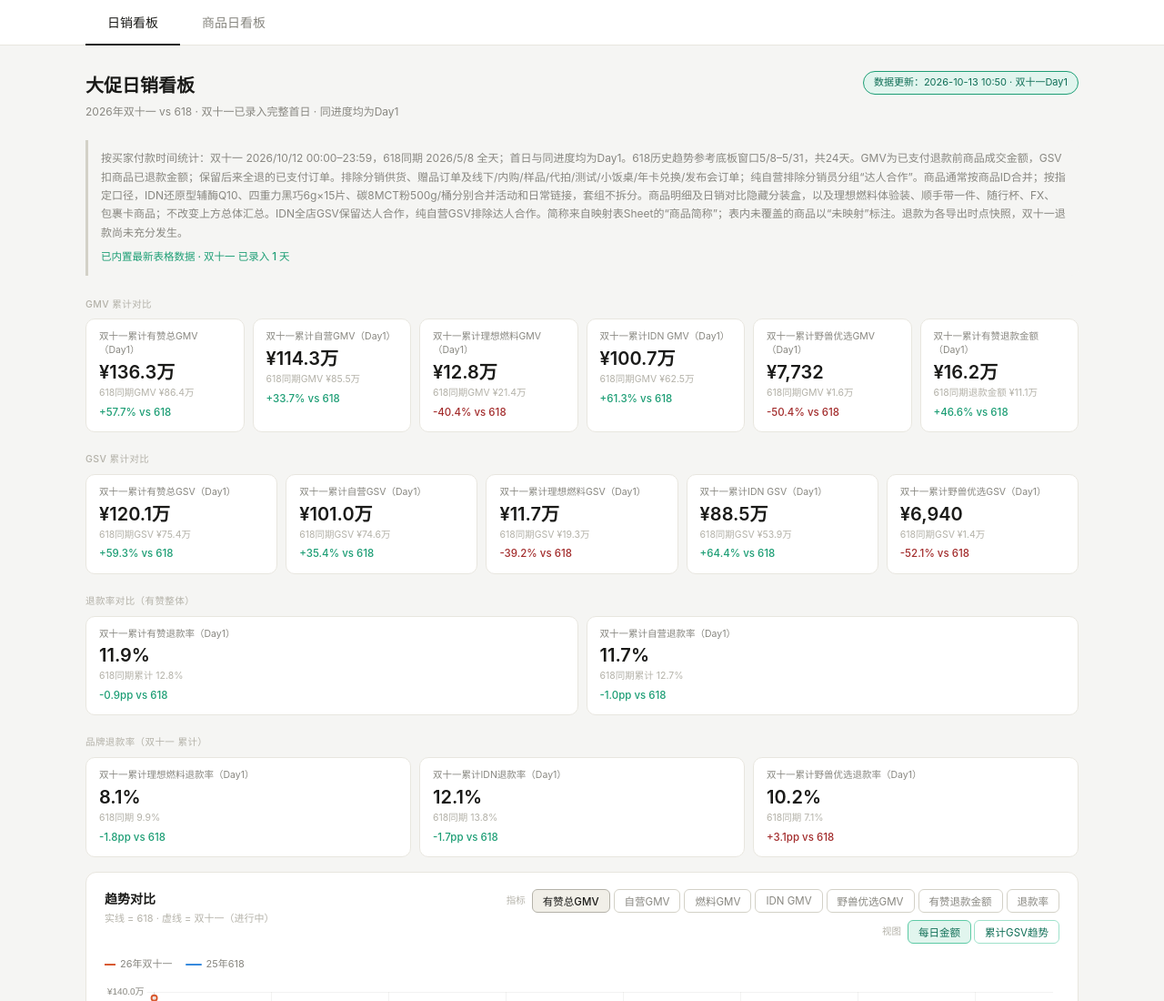
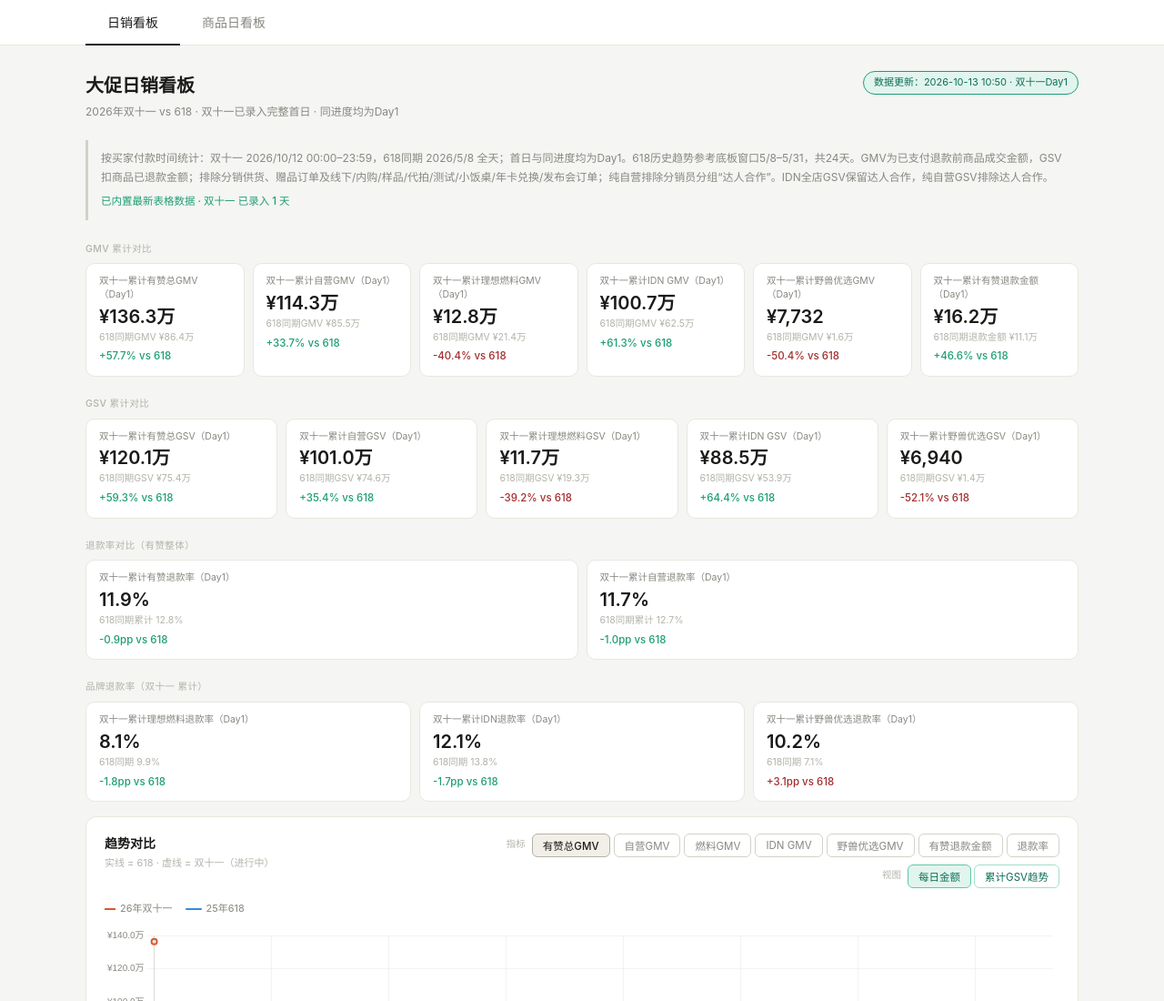
Before and after one commit to 15541584712m-netizen/26_10, a plain HTML site: page index.html in a window 1280 px wide. Shown: the top 1100 px of the page at 91% size. Drawn offline with nearby package versions, Linux system fonts and the light colour scheme.

Commit message:
Add files via upload

```diff
--- a/index.html
+++ b/index.html
@@ -168,7 +168,7 @@ tr.ttl td{font-weight:600;border-top:1px solid #d3d1c7;background:#fafaf8;}
   </div>
 </div>
 
-<div class="note-bar">按买家付款时间统计：双十一 2026/10/12 00:00–23:59，618同期 2026/5/8 全天；首日与同进度均为Day1。618历史趋势参考底板窗口5/8–5/31，共24天。GMV为已支付退款前商品成交金额，GSV扣商品已退款金额；保留后来全退的已支付订单。排除分销供货、赠品订单及线下/内购/样品/代拍/测试/小饭桌/年卡兑换/发布会订单；纯自营排除分销员分组“达人合作”。商品通常按商品ID合并；按指定口径，IDN还原型辅酶Q10、四重力黑巧6g×15片、碳8MCT粉500g/桶分别合并活动和日常链接，套组不拆分。商品明细及日销对比隐藏分装盒，以及理想燃料体验装、顺手带一件、随行杯、FX、包裹卡商品；不改变上方总体汇总。IDN全店GSV保留达人合作，纯自营GSV排除达人合作。简称来自映射表Sheet的“商品简称”；表内未覆盖的商品以“未映射”标注。退款为各导出时点快照，双十一退款尚未充分发生。<div id="ust"></div></div>
+<div class="note-bar">按买家付款时间统计：双十一 2026/10/12 00:00–23:59，618同期 2026/5/8 全天；首日与同进度均为Day1。618历史趋势参考底板窗口5/8–5/31，共24天。GMV为已支付退款前商品成交金额，GSV扣商品已退款金额；排除分销供货、赠品订单及线下/内购/样品/代拍/测试/小饭桌/年卡兑换/发布会订单；纯自营排除分销员分组“达人合作”。IDN全店GSV保留达人合作，纯自营GSV排除达人合作。<div id="ust"></div></div>
 
 <div class="glbl">GMV 累计对比</div>
 <div class="cg" id="cg1"></div>
@@ -256,7 +256,7 @@ tr.ttl td{font-weight:600;border-top:1px solid #d3d1c7;background:#fafaf8;}
 ════════════════════════════════════════ -->
 <div class="page" id="page-goods">
 
-<div class="note-bar" style="margin-top:0;"><strong>数据说明</strong> 按买家付款时间统计：双十一 2026/10/12 00:00–23:59，618同期 2026/5/8 全天；首日与同进度均为Day1。618历史趋势参考底板窗口5/8–5/31，共24天。GMV为已支付退款前商品成交金额，GSV扣商品已退款金额；保留后来全退的已支付订单。排除分销供货、赠品订单及线下/内购/样品/代拍/测试/小饭桌/年卡兑换/发布会订单；纯自营排除分销员分组“达人合作”。商品通常按商品ID合并；按指定口径，IDN还原型辅酶Q10、四重力黑巧6g×15片、碳8MCT粉500g/桶分别合并活动和日常链接，套组不拆分。商品明细及日销对比隐藏分装盒，以及理想燃料体验装、顺手带一件、随行杯、FX、包裹卡商品；不改变上方总体汇总。IDN全店GSV保留达人合作，纯自营GSV排除达人合作。简称来自映射表Sheet的“商品简称”；表内未覆盖的商品以“未映射”标注。退款为各导出时点快照，双十一退款尚未充分发生。</div>
+<div class="note-bar" style="margin-top:0;"><strong>数据说明</strong> 按买家付款时间统计：双十一 2026/10/12 00:00–23:59，618同期 2026/5/8 全天；首日与同进度均为Day1。618历史趋势参考底板窗口5/8–5/31，共24天。GMV为已支付退款前商品成交金额，GSV扣商品已退款金额；排除分销供货、赠品订单及线下/内购/样品/代拍/测试/小饭桌/年卡兑换/发布会订单；纯自营排除分销员分组“达人合作”。IDN全店GSV保留达人合作，纯自营GSV排除达人合作。</div>
 
 <div class="g-metric-grid"><div class="g-metric"><div class="g-metric-label">双十一累计GSV（Day1）</div><div class="g-metric-value">¥1,009,804.09</div></div><div class="g-metric"><div class="g-metric-label">618同期GSV（Day1）</div><div class="g-metric-value">¥746,030.54</div></div><div class="g-metric"><div class="g-metric-label">GSV差额（双十一 − 618）</div><div class="g-metric-value">¥263,773.55</div></div><div class="g-metric"><div class="g-metric-label">618参考窗口GSV（5/8–5/31）</div><div class="g-metric-value">¥4,731,316.91</div></div></div>
 
@@ -285,7 +285,7 @@ tr.ttl td{font-weight:600;border-top:1px solid #d3d1c7;background:#fafaf8;}
 
 <div class="g-sec">
   <div class="sh" style="margin-bottom:12px;">
-    <div><div class="st">商品明细 · 纯自营GSV</div><div class="sd">按指定产品合并活动与日常链接 · 映射表简称 · 未提供简称的商品标注“未映射” · 鼠标悬停查看商品ID</div><div class="sd">GSV差额 = 双十一GSV − 618同期GSV · 正数黑色 · 负数红色</div></div>
+    <div><div class="st">商品明细 · 纯自营GSV</div><div class="sd">按指定产品合并活动与日常链接 · 映射表简称 · 鼠标悬停查看商品ID</div><div class="sd">GSV差额 = 双十一GSV − 618同期GSV · 正数黑色 · 负数红色</div></div>
   </div>
   <div class="filter-row">
     <button class="fbtn active" onclick="gFp('all',this)">全部</button>
@@ -645,7 +645,7 @@ tr.ttl td{font-weight:600;border-top:1px solid #d3d1c7;background:#fafaf8;}
 <div class="sh"><div><div class="st">IDN SKU对比</div><div class="sd">双十一 Day1（2026/10/12） vs 618 Day1（2026/5/8） · SPU顺序与上方商品明细一致 · 对比为双十一减618，增幅以618为基数</div></div></div>
 <div class="filter-row" id="sku-channel"><button class="fbtn active" data-channel="self">纯自营</button><button class="fbtn" data-channel="all">全店（含达人合作）</button></div>
 <div class="filter-row" id="sku-spu"></div>
-<div class="note-bar">GMV为退款前商品成交金额，GSV扣除商品已退款金额。去退后付款人数：在对应SKU中GSV仍大于0的买家去重人数；人数占比＝SKU去退后付款人数÷所属SPU去退后付款人数（同一活动、同一渠道）。买家购买多个SKU时会重复出现在各SKU，占比合计可能超过100%。退款率＝（GMV−GSV）÷GMV。金额为0表示对应首日无成交；规格涵盖两期已提供数据。同一SPU下，数量及包装单位相同的规格合并。胶原按1桶、3桶、6桶、1桶+2盒、3桶+6盒排列；其他规格按件数升序排列。合并后付款人数重新去重，退款率和人数占比重新计算。SPU合计人数在SPU内去重，不直接累加各SKU人数；合计退款率按SPU总GMV和GSV计算。</div>
+<div class="note-bar">GMV为退款前商品成交金额，GSV扣除商品已退款金额。去退后付款人数：在对应SKU中GSV仍大于0的买家去重人数；人数占比＝SKU去退后付款人数÷所属SPU去退后付款人数（同一活动、同一渠道）。买家购买多个SKU时会重复出现在各SKU，占比合计可能超过100%。退款率＝（GMV−GSV）÷GMV。金额为0表示对应首日无成交；规格涵盖两期已提供数据。同一SPU下，数量及包装单位相同的规格合并。合并后付款人数重新去重，退款率和人数占比重新计算。SPU合计人数在SPU内去重，不直接累加各SKU人数；合计退款率按SPU总GMV和GSV计算。</div>
 <div class="sku-legend"><span><strong>双十一：主数字</strong></span><span>618：下方灰色参考值</span><span>较618：下方小字变化 · 比例指标用百分点（pp）</span></div><div class="tbl-wrap" id="sku-table"></div></div>
 <script>
 (function(){
@@ -837,7 +837,7 @@ function gFp(f,btn){
 function gRenderTable(){
   var CORE=['IDN','理想燃料'];
   var data=G_PRODUCTS.filter(function(p){
-    if(p.brand==='野兽优选')return false;
+    if(p.brand!=='IDN'&&p.brand!=='理想燃料')return false;
     // 过滤理想燃料中双十一≤1元且d11f=0的极小金额商品
     if(p.brand==='理想燃料' && p.g618<=1 && p.d11f===0) return false;
     // 过滤两个活动金额都是0的
```
